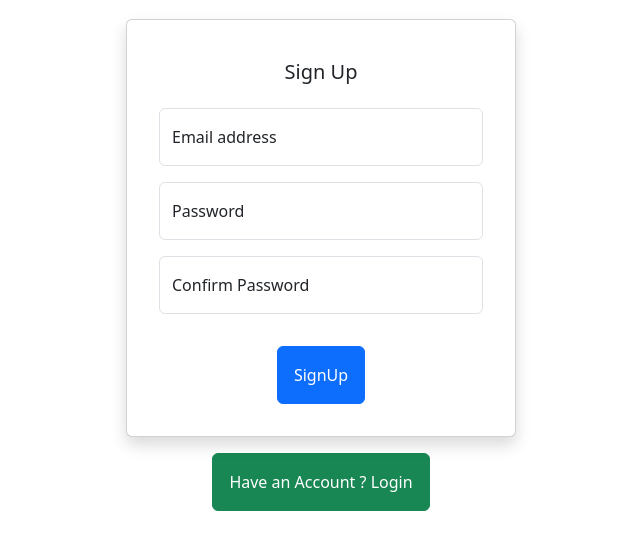
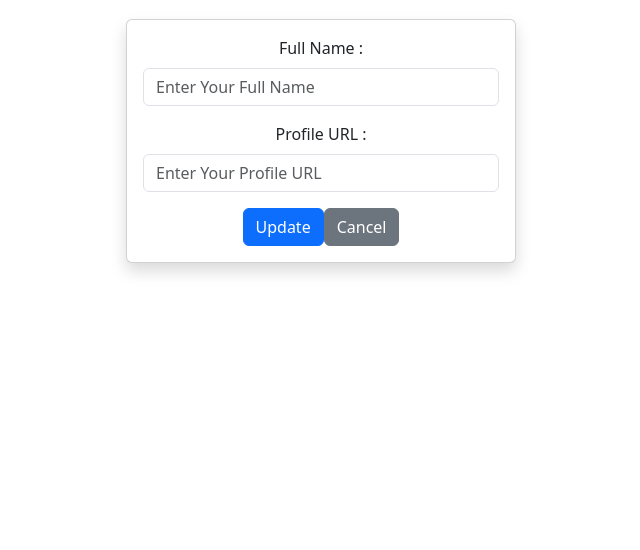
Before and after one commit to vipulkumarcu/React_New_Expense_Tracker, a React (Create React App) app: page /update in a window 1280 px wide. Shown: the top 550 px of the page, without its empty margins (319-959 px from the left). Built offline with nearby package versions, Linux system fonts and the light colour scheme.

Commit message:
Sh (4) - Complete Profile

```diff
--- a/src/AppRoutes.js
+++ b/src/AppRoutes.js
@@ -4,6 +4,7 @@ import App from './App';
 import Header from './Components/Body/Header';
 import SignUp from './Components/Authentication/SignUp';
 import Login from './Components/Authentication/Login';
+import Update from './Components/Authentication/Update';
 
 function AppRoutes ()
 {
@@ -14,6 +15,7 @@ function AppRoutes ()
         <Route path = "/" element = { <App /> } />
         <Route path = "/signup" element = { <SignUp /> } />
         <Route path = "/login" element = { <Login /> } />
+        <Route path = "/update" element = { <Update /> } />
         <Route path = "/header" element = { <Header /> } />
         <Route path = "*" element = { <App /> } />
       </Routes>
--- /dev/null
+++ b/src/Components/Authentication/Update.js
@@ -0,0 +1,129 @@
+import { useContext, useState } from "react";
+import { Alert, Button, Card, CardBody, Col, Container, Form, Row } from "react-bootstrap";
+import ExpenseContext from "../../Context/expense-context";
+import { useNavigate } from "react-router-dom";
+
+function Update ()
+{
+  const { loginToken, isValid, errorMessage, errorType, setIsValid, setErrorMessage, setErrorType, clearMessageAfterDelay } = useContext ( ExpenseContext );
+
+  const [ fullName, setFullName ] = useState ( "" );
+  const [ profilePictureURL, setProfilePictureURL ] = useState ( "" );
+
+  const navigate = useNavigate ();
+
+  async function formSubmitHandler ( event )
+  {
+    event.preventDefault ();
+
+    // Validate if fields are empty
+    if ( !fullName || !profilePictureURL )
+    {
+      // Changing states for alert messages
+      setIsValid ( true );
+      setErrorMessage ( "Please fill up all the fields" );
+      setErrorType ( "danger" );
+
+      // Clear success message after 3 seconds
+      clearMessageAfterDelay ();
+
+      return;
+    }
+
+    const url = "https://identitytoolkit.googleapis.com/v1/accounts:update?key=AIzaSyAY0t64QOJOikMKYIQ9nYgx4GsZ4cOgoRA"
+
+    try
+    {
+      const response = await fetch ( url,
+        {
+          method: "POST",
+          headers: {
+            "Content-Type": "application/json",
+          },
+          body: JSON.stringify (
+            {
+              idToken: loginToken,
+              displayName: fullName,
+              photoUrl: profilePictureURL,
+              returnSecureToken: true,
+            }
+          ),
+        }
+      );
+
+      const data = await response.json ();
+
+      if ( !response.ok )
+      {
+        throw new Error ( data.error.message || "Failed to update profile." );
+      }
+
+      // Changing states for alert messages
+      setIsValid ( true );
+      setErrorMessage ( "Profile Updated Successfully" );
+      setErrorType ( "success" );
+
+      // Clear success message after 3 seconds
+      clearMessageAfterDelay ();
+
+      // Reset form after success
+      setFullName ( "" );
+      setProfilePictureURL ( "" );
+    }
+
+    catch ( error )
+    {
+      // Changing states for alert messages
+      setIsValid ( true );
+      setErrorMessage ( error.message || "Failed to update profile." );
+      setErrorType ( "danger" );
+
+      // Clear success message after 3 seconds
+      clearMessageAfterDelay ();
+    }
+  }
+
+  return (
+    <Container fluid style = { { textAlign: "center", padding: "3px" } } >
+
+      <Row className = "m-3 justify-content-center align-items-center" >
+
+        <Col xs = { 4 } md = { 6 } lg = { 4 } >
+
+          { isValid && <Alert variant = { errorType } onClose = { () => setIsValid ( false ) } dismissible > { errorMessage } </Alert> }
+
+          <Card className = "shadow">
+
+            <CardBody style = { { textAlign: "center" } }>
+
+              <Form onSubmit = { formSubmitHandler }>
+
+                <Form.Group className = "mb-3" controlId = "fullName">
+                  <Form.Label> Full Name : </Form.Label>
+                  <Form.Control type = "text" placeholder = "Enter Your Full Name" value = { fullName } onChange = { ( e ) => setFullName ( e.target.value ) } />
+                </Form.Group>
+
+                <Form.Group className = "mb-3" controlId = "profilePicture">
+                  <Form.Label> Profile URL : </Form.Label>
+                  <Form.Control type = "text" placeholder = "Enter Your Profile URL" value = { profilePictureURL } onChange = { ( e ) => setProfilePictureURL ( e.target.value ) } />
+                </Form.Group>
+
+                <Button variant = "primary" type = "submit" > Update </Button>
+
+                <Button variant = "secondary" className = "ml-2" onClick = { () => navigate ( "/header" ) } > Cancel </Button>
+
+              </Form>
+
+            </CardBody>
+
+          </Card>
+
+        </Col>
+
+      </Row>
+
+    </Container>
+  )
+}
+
+export default Update;
--- a/src/Components/Body/Header.js
+++ b/src/Components/Body/Header.js
@@ -1,10 +1,23 @@
+import { Col, Container, Row } from "react-bootstrap";
+import { Link } from "react-router-dom";
+
 function Header ()
 {
   return (
-    <div>
-      <em style = { { margin: "20px" } } > Welcome To Expense Tracker !!! </em>
+    <Container style = { { margin: 0, padding: 0 } } >
+
+      <Row>
+        <Col>
+          <em> Welcome To Expense Tracker !!! </em>
+        </Col>
+
+        <Col>
+          <p> Your profile is incomplete. <Link to = "/update" > Complete now. </Link> </p>
+        </Col>
+      </Row>
+
       <hr />
-    </div>
+    </Container>
   )
 }
 
--- a/src/Context/ExpenseProvider.js
+++ b/src/Context/ExpenseProvider.js
@@ -3,11 +3,15 @@ import ExpenseContext from "./expense-context";
 
 function ExpenseProvider ( props )
 {
+  // State for checking if the user is loggedin or not
   const [ loginToken, setLoginToken ] = useState ( null );
+
+  // States for alert
   const [ isValid, setIsValid ] = useState ( false );
   const [ errorMessage, setErrorMessage ] = useState ( "" );
   const [ errorType, setErrorType ] = useState ( "" );
 
+  // Function to authenticate user (Signup/Login)
   async function authenticationHandler ( email, password, isLogin )
   {
     let url = isLogin
@@ -55,9 +59,9 @@ function ExpenseProvider ( props )
     }
   }
 
+  // Function to clear the success/error message after 2 seconds
   function clearMessageAfterDelay ()
   {
-    // Clear the success/error message after 2 seconds
     setTimeout (
       () => {
         setIsValid ( false );
```
